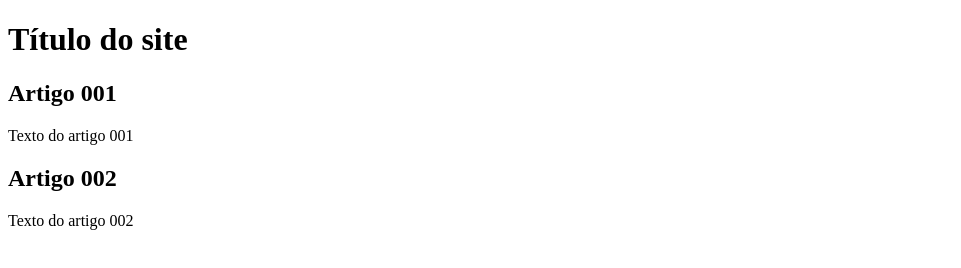
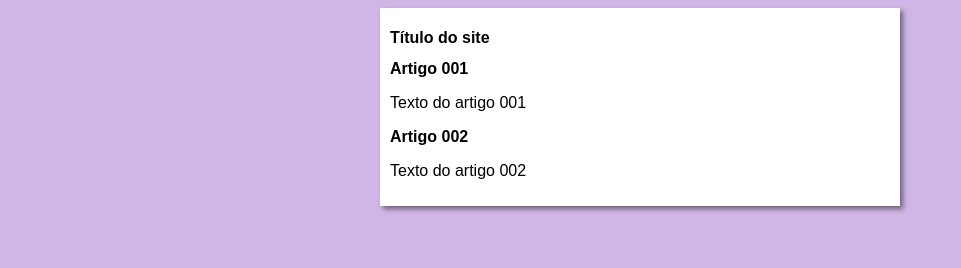
Before and after one commit to Adriano-Carvalho/projeto-site, a plain HTML site: page index.html in a window 1280 px wide. Shown: the whole page, without its empty margins (0-961 px from the left). Drawn offline with Linux system fonts and the light colour scheme.

Commit message:
iniciei o design

```diff
--- /dev/null
+++ b/estilos/style.css
@@ -0,0 +1,16 @@
+* {
+    font-family: Arial, Helvetica, sans-serif;
+    font-size: 16px;
+}
+
+body {
+    background-color: rgb(207, 182, 231);
+}
+
+main {
+    background-color: white;
+    width: 500px;
+    margin: auto;
+    padding: 10px;
+    box-shadow: 3px 3px 5px rgba(0, 0, 0, 0.473);
+}
--- a/index.html
+++ b/index.html
@@ -5,6 +5,7 @@
     <meta http-equiv="X-UA-Compatible" content="IE=edge">
     <meta name="viewport" content="width=device-width, initial-scale=1.0">
     <title>Título do site</title>
+    <link rel="stylesheet" href="estilos/style.css"/>
 </head>
 <body>
     <main>
```
